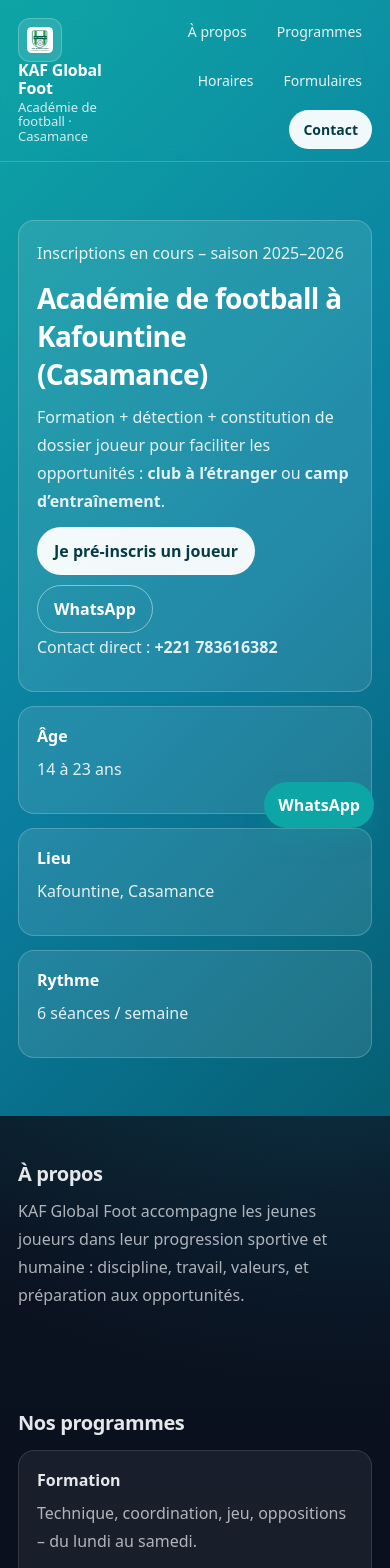
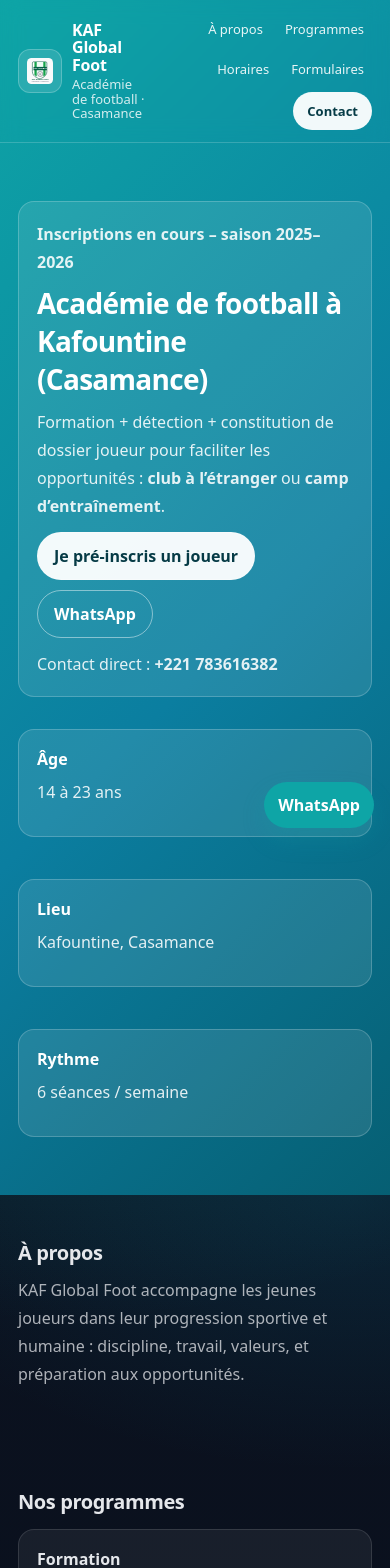
Before and after one commit to meliusmum-sketch/KAF-GLOBAL-FOOT, a Next.js app: page / in a window 390 px wide. Shown: the top 1568 px of the page. Built offline with nearby package versions, Linux system fonts and the light colour scheme.

Commit message:
Update globals.css

```diff
--- a/styles/globals.css
+++ b/styles/globals.css
@@ -7,7 +7,6 @@
   --muted:#6b7280;
   --border:#e5e7eb;
 
-  /* ✅ TURQUOISE PRO */
   --accent:#0ea5a6;
   --accent-hover:#0b8b8c;
   --accent-ink:#063b46;
@@ -18,7 +17,6 @@
   --max:1120px;
   --shadow: 0 12px 28px rgba(17,24,39,0.08);
 
-  /* ✅ DARK THEME TOKENS */
   --dark:#0b1220;
   --dark-soft:#0f172a;
   --dark-card: rgba(255,255,255,0.06);
@@ -44,7 +42,23 @@ img{ max-width:100%; display:block; }
   padding:0 18px;
 }
 
-/* ===== TURQUOISE TOP AREA (header + hero) ===== */
+/* helpers */
+.brand{ display:flex; align-items:center; gap:10px; }
+.hero{ padding-top:34px; padding-bottom:30px; }
+.hero-card{ padding:22px; }
+.hero-kicker{ margin-bottom:8px; font-weight:900; }
+.hero-title{ margin-top:0; }
+.hero-sub{ max-width:860px; }
+.hero-contact{ margin-top:12px; margin-bottom:0; }
+.hero-grid{
+  display:grid;
+  gap:14px;
+  margin-top:18px;
+  grid-template-columns: repeat(auto-fit, minmax(220px, 1fr));
+}
+.hero-mini{ padding:16px; }
+
+/* ===== TOPBAR ===== */
 .topbar{
   background: linear-gradient(135deg, #0ea5a6 0%, #0b7ea0 55%, #065f73 100%);
   color: white;
@@ -74,11 +88,8 @@ img{ max-width:100%; display:block; }
   backdrop-filter: blur(10px);
   border-bottom:1px solid var(--border);
 }
-
 .site-header-inner,
-.site-header{
-  padding:12px 0;
-}
+.site-header{ padding:12px 0; }
 
 .site-header-inner{
   display:flex;
@@ -98,7 +109,6 @@ img{ max-width:100%; display:block; }
   background:var(--bg-soft);
   border:1px solid var(--border);
 }
-
 .topbar .site-logo{
   background: rgba(255,255,255,0.12);
   border:1px solid rgba(255,255,255,0.22);
@@ -115,7 +125,6 @@ img{ max-width:100%; display:block; }
   flex-wrap:wrap;
   justify-content:flex-end;
 }
-
 .site-nav a{
   font-size:14px;
   color:var(--muted);
@@ -123,36 +132,28 @@ img{ max-width:100%; display:block; }
   border-radius:12px;
   transition:.15s ease;
 }
-
 .site-nav a:hover{
   background:var(--bg-soft);
   color:var(--text);
 }
 
-.site-nav-cta,
-.btn-inscription{
+.site-nav-cta{
   background:var(--accent);
   color:white !important;
   font-weight:800;
   padding:10px 14px !important;
   border-radius:999px !important;
 }
-.site-nav-cta:hover,
-.btn-inscription:hover{ background:var(--accent-hover); }
+.site-nav-cta:hover{ background:var(--accent-hover); }
 
-/* CTA en haut sur turquoise : bouton blanc */
 .topbar .site-nav-cta{
   background: rgba(255,255,255,0.95);
   color: var(--accent-ink) !important;
 }
-.topbar .site-nav-cta:hover{
-  background: rgba(255,255,255,0.88);
-}
+.topbar .site-nav-cta:hover{ background: rgba(255,255,255,0.88); }
 
-/* ===== TITRES / SECTIONS ===== */
-.page{ min-height:100vh; }
+/* ===== SECTIONS ===== */
 .section{ padding:44px 0; }
-
 h1{
   font-size: clamp(28px, 3vw, 44px);
   letter-spacing: -0.7px;
@@ -164,10 +165,9 @@ h2{
   margin:0 0 10px;
 }
 h3{ margin:0 0 8px; font-size:16px; }
-
 p{ color:var(--muted); line-height:1.75; margin:0 0 12px; }
 
-/* ===== BOUTONS ===== */
+/* ===== BUTTONS ===== */
 .btn, button.btn{
   display:inline-flex;
   align-items:center;
@@ -180,28 +180,16 @@ p{ color:var(--muted); line-height:1.75; margin:0 0 12px; }
   cursor:pointer;
   transition:.15s ease;
 }
-
-.btn-primary{
-  background:var(--accent);
-  color:white;
-}
+.btn-primary{ background:var(--accent); color:white; }
 .btn-primary:hover{ background:var(--accent-hover); }
 
 .btn-secondary{
   background:white;
-  border-color:var(--border);
+  border:1px solid var(--border);
   color:var(--text);
 }
 .btn-secondary:hover{ background:var(--bg-soft); }
 
-.btn-link{
-  color:var(--accent);
-  font-weight:800;
-  text-decoration:underline;
-  text-underline-offset: 4px;
-}
-
-/* Sur topbar : boutons adaptés */
 .topbar .btn-primary{
   background: rgba(255,255,255,0.95);
   color: var(--accent-ink);
@@ -215,25 +203,31 @@ p{ color:var(--muted); line-height:1.75; margin:0 0 12px; }
 }
 .topbar .btn-secondary:hover{ background: rgba(255,255,255,0.10); }
 
-/* ===== CARTES ===== */
-.card, .form-card, .rail-card{
+.form-actions{
+  display:flex;
+  flex-wrap:wrap;
+  gap:10px;
+  align-items:center;
+  margin-top:6px;
+}
+
+/* ===== CARDS ===== */
+.card, .form-card{
   background:white;
   border:1px solid var(--border);
   border-radius:var(--radius);
   box-shadow:var(--shadow);
 }
-
 .card{ padding:18px; margin:14px 0; }
 .form-card{ padding:18px; }
 
-/* cartes sur topbar (effet glass) */
 .topbar .card{
   background: rgba(255,255,255,0.10);
   border: 1px solid rgba(255,255,255,0.20);
   box-shadow: none;
 }
 
-/* ===== FORMULAIRE ===== */
+/* ===== FORMS ===== */
 .form-grid{ display:grid; grid-template-columns:1fr; gap:14px; }
 .form-row{ display:grid; grid-template-columns:1fr; gap:14px; }
 @media (min-width:860px){ .form-row{ grid-template-columns:1fr 1fr; } }
@@ -259,29 +253,13 @@ p{ color:var(--muted); line-height:1.75; margin:0 0 12px; }
   outline:none;
   transition:.15s ease;
 }
-
 .form-field input:focus,
 .form-field select:focus,
 .form-field textarea:focus{
   border-color: rgba(14,165,166,0.65);
   box-shadow: 0 0 0 4px rgba(14,165,166,0.14);
 }
-
 .form-help{ font-size:13px; color:var(--muted); margin-top:8px; }
-
-.form-actions{
-  display:flex;
-  flex-wrap:wrap;
-  gap:10px;
-  align-items:center;
-  margin-top:6px;
-}
-
-.hr{
-  border:none;
-  border-top:1px solid var(--border);
-  margin:16px 0;
-}
 
 /* ===== FOOTER ===== */
 .site-footer{
@@ -293,7 +271,7 @@ p{ color:var(--muted); line-height:1.75; margin:0 0 12px; }
 }
 
 /* ===== WhatsApp floating ===== */
-.whatsapp-button, .whatsapp-float{
+.whatsapp-float{
   position:fixed;
   right:16px;
   bottom:16px;
@@ -305,15 +283,9 @@ p{ color:var(--muted); line-height:1.75; margin:0 0 12px; }
   border-radius:999px;
   box-shadow: 0 12px 24px rgba(14,165,166,0.20);
 }
-.whatsapp-button:hover, .whatsapp-float:hover{
-  background:var(--accent-hover);
-}
+.whatsapp-float:hover{ background:var(--accent-hover); }
 
-/* =========================================================
-   ✅ DARK PRO — "de la bande blanche jusqu'à la fin"
-   Utilise <main className="dark-main"> (comme dans ton index.js)
-   ========================================================= */
-
+/* ===== DARK MAIN ===== */
 .dark-main{
   background:
     radial-gradient(1200px 600px at 10% -10%, rgba(14,165,166,0.18), transparent 55%),
@@ -321,45 +293,26 @@ p{ color:var(--muted); line-height:1.75; margin:0 0 12px; }
     linear-gradient(180deg, var(--dark) 0%, #070b14 100%);
   color: var(--dark-text);
 }
-
 .dark-main h1,
 .dark-main h2,
-.dark-main h3{
-  color: var(--dark-text);
-}
+.dark-main h3{ color: var(--dark-text); }
+.dark-main p{ color: var(--dark-muted); }
 
-.dark-main p{
-  color: var(--dark-muted);
-}
-
-.dark-main a:hover{
-  opacity: 0.95;
-}
-
-/* Cartes en dark */
 .dark-main .card,
-.dark-main .form-card,
-.dark-main .rail-card{
+.dark-main .form-card{
   background: var(--dark-card);
   border: 1px solid var(--dark-border);
   box-shadow: none;
 }
 
-/* Boutons en dark */
 .dark-main .btn-secondary{
   background: rgba(255,255,255,0.06);
   border-color: rgba(255,255,255,0.14);
   color: var(--dark-text);
 }
-.dark-main .btn-secondary:hover{
-  background: rgba(255,255,255,0.10);
-}
+.dark-main .btn-secondary:hover{ background: rgba(255,255,255,0.10); }
 
-/* Form en dark */
-.dark-main .form-field label{
-  color: rgba(229,231,235,0.88);
-}
-
+.dark-main .form-field label{ color: rgba(229,231,235,0.88); }
 .dark-main .form-field input,
 .dark-main .form-field select,
 .dark-main .form-field textarea{
@@ -367,12 +320,10 @@ p{ color:var(--muted); line-height:1.75; margin:0 0 12px; }
   border: 1px solid rgba(255,255,255,0.12);
   color: var(--dark-text);
 }
-
 .dark-main .form-field input::placeholder,
 .dark-main .form-field textarea::placeholder{
   color: rgba(229,231,235,0.45);
 }
-
 .dark-main .form-field input:focus,
 .dark-main .form-field select:focus,
 .dark-main .form-field textarea:focus{
@@ -380,13 +331,13 @@ p{ color:var(--muted); line-height:1.75; margin:0 0 12px; }
   box-shadow: 0 0 0 4px rgba(14,165,166,0.18);
 }
 
-.dark-main .hr{
-  border-top: 1px solid rgba(255,255,255,0.10);
-}
-
-/* Footer en dark */
 .dark-main .site-footer{
   background: transparent;
   border-top: 1px solid rgba(255,255,255,0.10);
   color: rgba(229,231,235,0.70);
 }
+
+@media (max-width: 720px){
+  .site-nav{ gap:6px; }
+  .site-nav a{ padding:8px 8px; font-size:13px; }
+}
```
